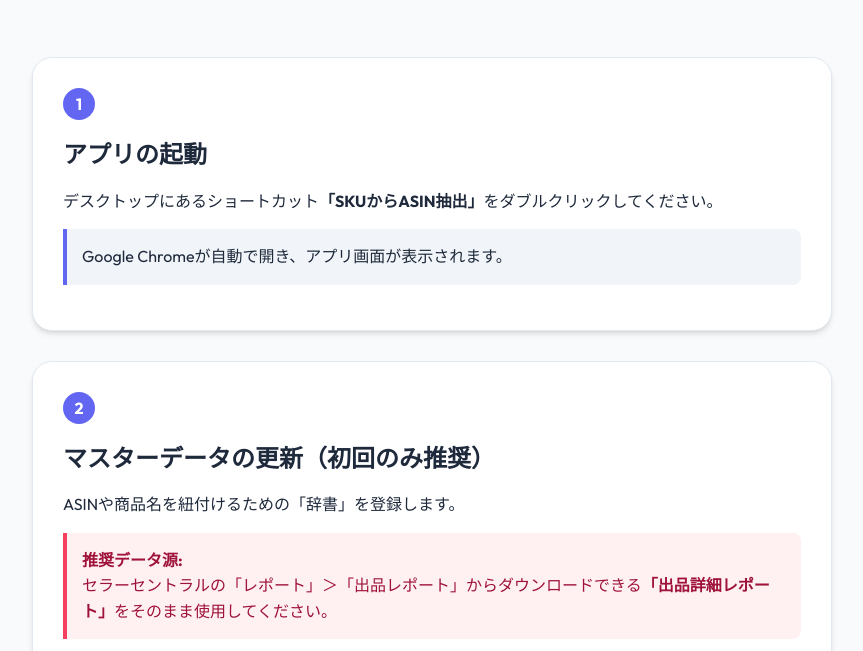
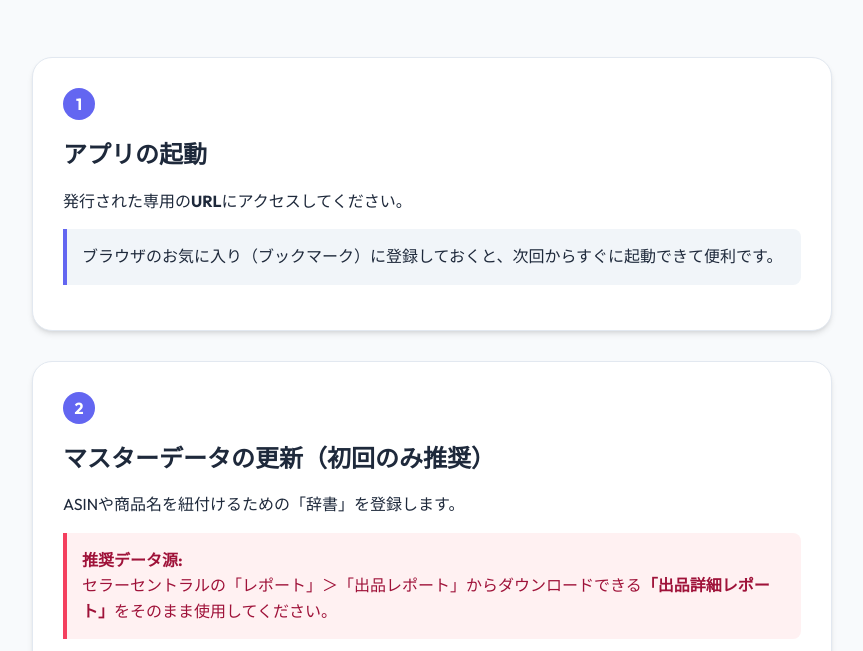
Before and after one commit to ryusaotome/sku-asin-converter, a plain HTML site: page manual.html in a window 1280 px wide. Shown: the part 145-796 px from the top of the page, without its empty margins (208-1071 px from the left). Drawn offline with Linux system fonts and the light colour scheme.

Commit message:
Update manual for Web App version

```diff
--- a/manual.html
+++ b/manual.html
@@ -148,9 +148,9 @@
         <section class="step-card">
             <span class="step-number">1</span>
             <h2>アプリの起動</h2>
-            <p>デスクトップにあるショートカット<strong>「SKUからASIN抽出」</strong>をダブルクリックしてください。</p>
+            <p>発行された専用の<strong>URL</strong>にアクセスしてください。</p>
             <div class="highlight-box">
-                Google Chromeが自動で開き、アプリ画面が表示されます。
+                ブラウザのお気に入り（ブックマーク）に登録しておくと、次回からすぐに起動できて便利です。
             </div>
         </section>
 
```
